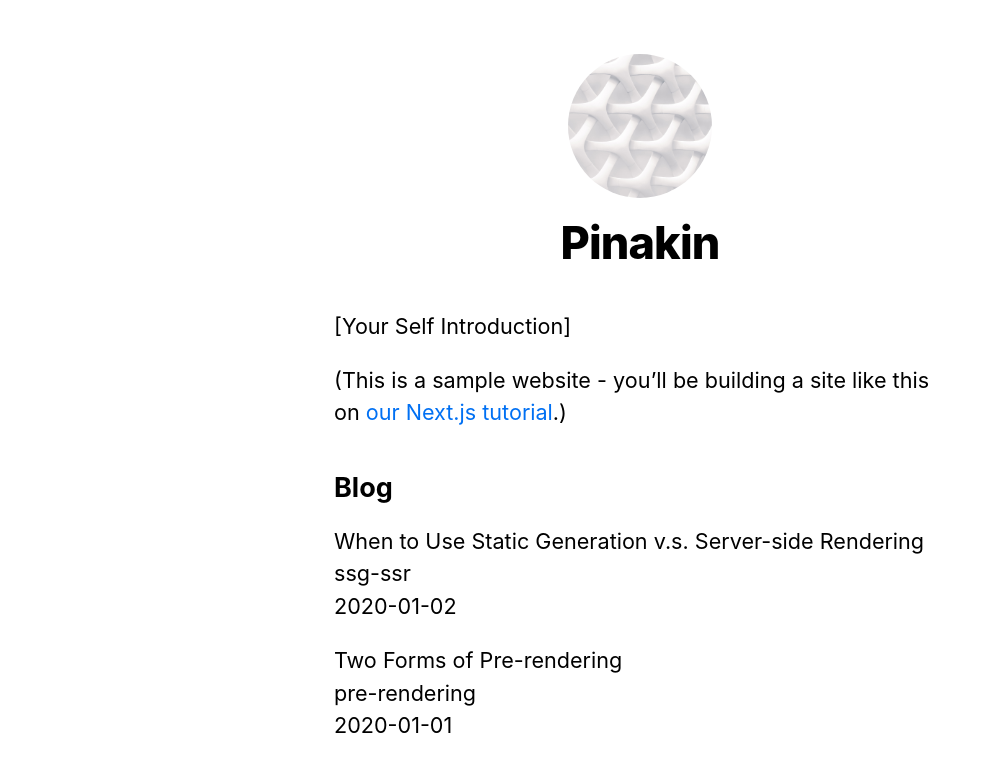
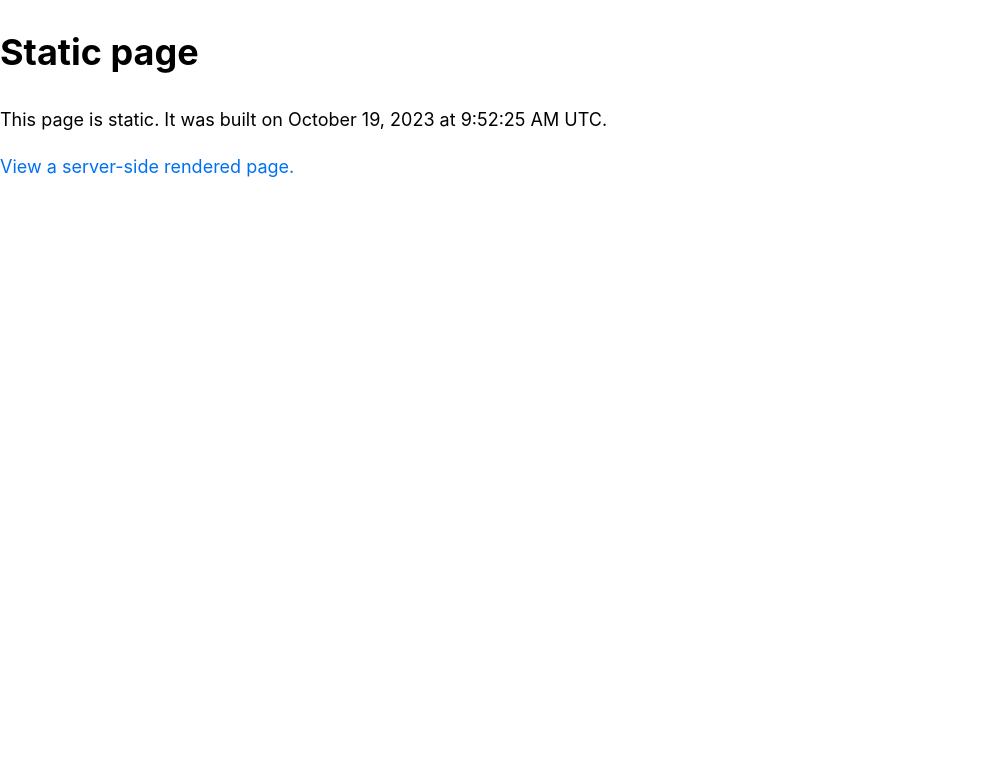
Before and after one commit to camden-kid/nextjs-blog, a Next.js app: page / in a window 1280 px wide. Shown: the top 772 px of the page, without its empty margins (0-991 px from the left). Built offline with nearby package versions, Linux system fonts and the light colour scheme.

Commit message:
Setup fro AWS

```diff
--- a/pages/index.js
+++ b/pages/index.js
@@ -3,42 +3,64 @@
 import utilStyles from "../styles/utils.module.css";
 import { getSortedPostsData } from "../lib/posts";
 
-export async function getStaticProps() {
-  const allPostsData = getSortedPostsData();
-  return {
-    props: {
-      allPostsData,
-    },
-  };
+// export async function getStaticProps() {
+//   const allPostsData = getSortedPostsData();
+//   return {
+//     props: {
+//       allPostsData,
+//     },
+//   };
+// }
+
+// export default function Home({ allPostsData }) {
+//   return (
+//     <Layout home>
+//       <Head>
+//         <title>{siteTitle}</title>
+//       </Head>
+//       <section className={utilStyles.headingMd}>
+//         <p>[Your Self Introduction]</p>
+//         <p>
+//           (This is a sample website - you’ll be building a site like this on{" "}
+//           <a href="https://nextjs.org/learn">our Next.js tutorial</a>.)
+//         </p>
+//       </section>
+//       <section className={`${utilStyles.headingMd} ${utilStyles.padding1px}`}>
+//         <h2 className={utilStyles.headingLg}>Blog</h2>
+//         <ul className={utilStyles.list}>
+//           {allPostsData.map(({ id, date, title }) => (
+//             <li className={utilStyles.listItem} key={id}>
+//               {title}
+//               <br />
+//               {id}
+//               <br />
+//               {date}
+//             </li>
+//           ))}
+//         </ul>
+//       </section>
+//     </Layout>
+//   );
+// }
+
+export default function Home({ formattedDate }) {
+  return (
+    <>
+      <h1>Static page</h1>
+      <p>This page is static. It was built on {formattedDate}.</p>
+      <p>
+        <a href="/ssr">View a server-side rendered page.</a>
+      </p>
+    </>
+  );
 }
 
-export default function Home({ allPostsData }) {
-  return (
-    <Layout home>
-      <Head>
-        <title>{siteTitle}</title>
-      </Head>
-      <section className={utilStyles.headingMd}>
-        <p>[Your Self Introduction]</p>
-        <p>
-          (This is a sample website - you’ll be building a site like this on{" "}
-          <a href="https://nextjs.org/learn">our Next.js tutorial</a>.)
-        </p>
-      </section>
-      <section className={`${utilStyles.headingMd} ${utilStyles.padding1px}`}>
-        <h2 className={utilStyles.headingLg}>Blog</h2>
-        <ul className={utilStyles.list}>
-          {allPostsData.map(({ id, date, title }) => (
-            <li className={utilStyles.listItem} key={id}>
-              {title}
-              <br />
-              {id}
-              <br />
-              {date}
-            </li>
-          ))}
-        </ul>
-      </section>
-    </Layout>
-  );
+export async function getStaticProps() {
+  const buildDate = Date.now();
+  const formattedDate = new Intl.DateTimeFormat("en-US", {
+    dateStyle: "long",
+    timeStyle: "long",
+  }).format(buildDate);
+
+  return { props: { formattedDate } };
 }
```
Also changed, not shown: pages/ssr.js (added, +26 -0 lines).
